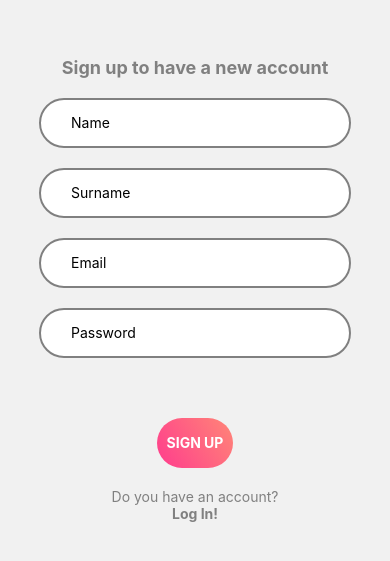
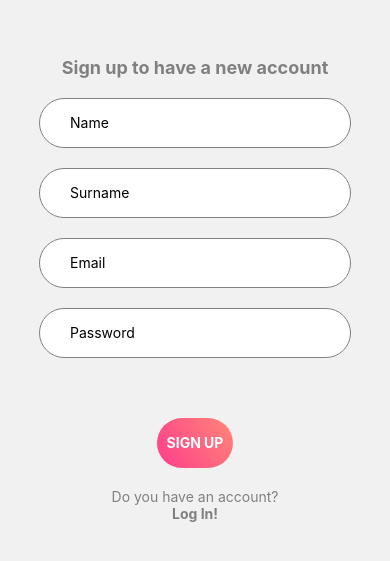
Before and after one commit to itziarmensa/SeminariReactNative, a React Native app: screen /Register in a window 390 px wide. Shown: the part 133-694 px from the top of the page. Built offline with nearby package versions, Linux system fonts and the light colour scheme.

Commit message:
Arreglados TextInputs

```diff
--- a/components/Inputs/StyledTextInputs.tsx
+++ b/components/Inputs/StyledTextInputs.tsx
@@ -16,8 +16,9 @@ const styles = StyleSheet.create({
     },
 });
 
-const StyledTextInputs: FunctionComponent<StyledTextInputProps> = ({ placeholder, style, ...props }) => {
-    return <TextInput placeholder={placeholder} style={[styles.textInput, style]} {...props} />;
+const StyledTextInputs: FunctionComponent<StyledTextInputProps> = ({ placeholder, style, value, onChangeText, secureTextEntry, ...props }) => {
+    return <TextInput placeholder={placeholder} style={[styles.textInput, style]} {...props} value={value}
+    onChangeText={onChangeText} secureTextEntry={secureTextEntry}/>;
   };
 
 export default StyledTextInputs;
--- a/components/Inputs/types.tsx
+++ b/components/Inputs/types.tsx
@@ -4,5 +4,8 @@ import { StyleProp, TextInput, TextStyle } from 'react-native';
 export interface StyledTextInputProps {
     children?: ReactNode;
     placeholder?: string;
+    value?: string;
+    onChangeText?: any;
+    secureTextEntry?: boolean;
     style?: StyleProp<TextStyle>;
 }
--- a/components/Screens/LoginScreen.tsx
+++ b/components/Screens/LoginScreen.tsx
@@ -9,6 +9,7 @@ import NormalText from '../Texts/NormalText';
 import Register from '../Texts/Register';
 import { useNavigation } from '@react-navigation/native';
 import Svg, {SvgProps, Path, G, Defs, Pattern, Use, Image,} from "react-native-svg"
+import StyledTextInputs from '../Inputs/StyledTextInputs';
 
 function LoginScreen() {
 
@@ -53,22 +54,20 @@ function LoginScreen() {
       <SvgTop/>
       <Title>Hello!</Title>
       <SubTitle>Sign in with your account</SubTitle>
-      <TextInput
+      <StyledTextInputs
         placeholder = 'Email'
-        style = {styles.TextInput}
         value = {inputEmail}
         onChangeText = {setInputEmail}
         />
-      <TextInput
+      <StyledTextInputs
         placeholder = 'Password'
-        style = {styles.TextInput}
         value = {inputPassword}
         onChangeText = {setInputPassword}
         secureTextEntry={true}
         />
       <NormalText>Forgot your password?</NormalText>
       <ButtonGradient onPress = {() => {
-        fetch(('http://192.168.1.47:3002/user/' + inputEmail + '/' + inputPassword), {
+        fetch(('http://192.168.15.253:3002/user/' + inputEmail + '/' + inputPassword), {
             method: 'GET',
             headers: {
                 Accept: 'application/json',
@@ -113,18 +112,4 @@ function LoginScreen() {
   )
 }
 
-const styles = StyleSheet.create({
-  TextInput:{
-    borderWidth: 2,
-    borderColor: 'gray',
-    padding: 10,
-    paddingStart: 30,
-    width: '80%',
-    height: 50,
-    marginTop: 20,
-    borderRadius: 30,
-    backgroundColor: '#fff'
-  },
-});
-
 export default LoginScreen;
--- a/components/Screens/RegisterScreen.tsx
+++ b/components/Screens/RegisterScreen.tsx
@@ -8,6 +8,7 @@ import Title from '../Texts/Title';
 import { useNavigation } from '@react-navigation/native';
 import Register from '../Texts/Register';
 import NormalText from '../Texts/NormalText';
+import StyledTextInputs from '../Inputs/StyledTextInputs';
 
 export default function RegisterScreen() {
 
@@ -23,33 +24,29 @@ export default function RegisterScreen() {
   return (
     <MainContainer>
     <SubTitle>Sign up to have a new account</SubTitle>
-    <TextInput
+    <StyledTextInputs
           placeholder='Name'
-          style={styles.TextInput}
           value={inputName}
           onChangeText={setInputName}
           />
-    <TextInput
+    <StyledTextInputs
           placeholder='Surname'
-          style={styles.TextInput}
           value={inputSurname}
           onChangeText={setInputSurname}
           />
-    <TextInput
+    <StyledTextInputs
           placeholder='Email'
-          style={styles.TextInput}
           value={inputEmail}
           onChangeText={setInputEmail}
           />
-    <TextInput
+    <StyledTextInputs
           placeholder='Password'
-          style={styles.TextInput}
           value={inputPassword}
           onChangeText={setInputPassword}
           secureTextEntry={true}
           />
     <ButtonGradientRegister onPress={() => {
-            fetch('http://192.168.1.47:3002/user', {
+            fetch('http://192.168.15.253:3002/user', {
               method: 'POST',
               headers: {
                 Accept: 'application/json',
@@ -100,17 +97,3 @@ export default function RegisterScreen() {
     </MainContainer>
   );
 }
-
-const styles = StyleSheet.create({
-  TextInput:{
-    borderWidth: 2,
-    borderColor: 'gray',
-    padding: 10,
-    paddingStart: 30,
-    width: '80%',
-    height: 50,
-    marginTop: 20,
-    borderRadius: 30,
-    backgroundColor: '#fff'
-  },
-});
--- a/package.json
+++ b/package.json
@@ -23,7 +23,7 @@
     "react-dom": "18.2.0",
     "react-native": "0.71.4",
     "react-native-gesture-handler": "^2.9.0",
-    "react-native-reanimated": "^3.0.2",
+    "react-native-reanimated": "~2.14.4",
     "react-native-safe-area-context": "^4.5.0",
     "react-native-screens": "^3.20.0",
     "react-native-svg": "13.4.0",
```
Also changed, not shown: 1 other file (tests, documents, lock files or other folders).
